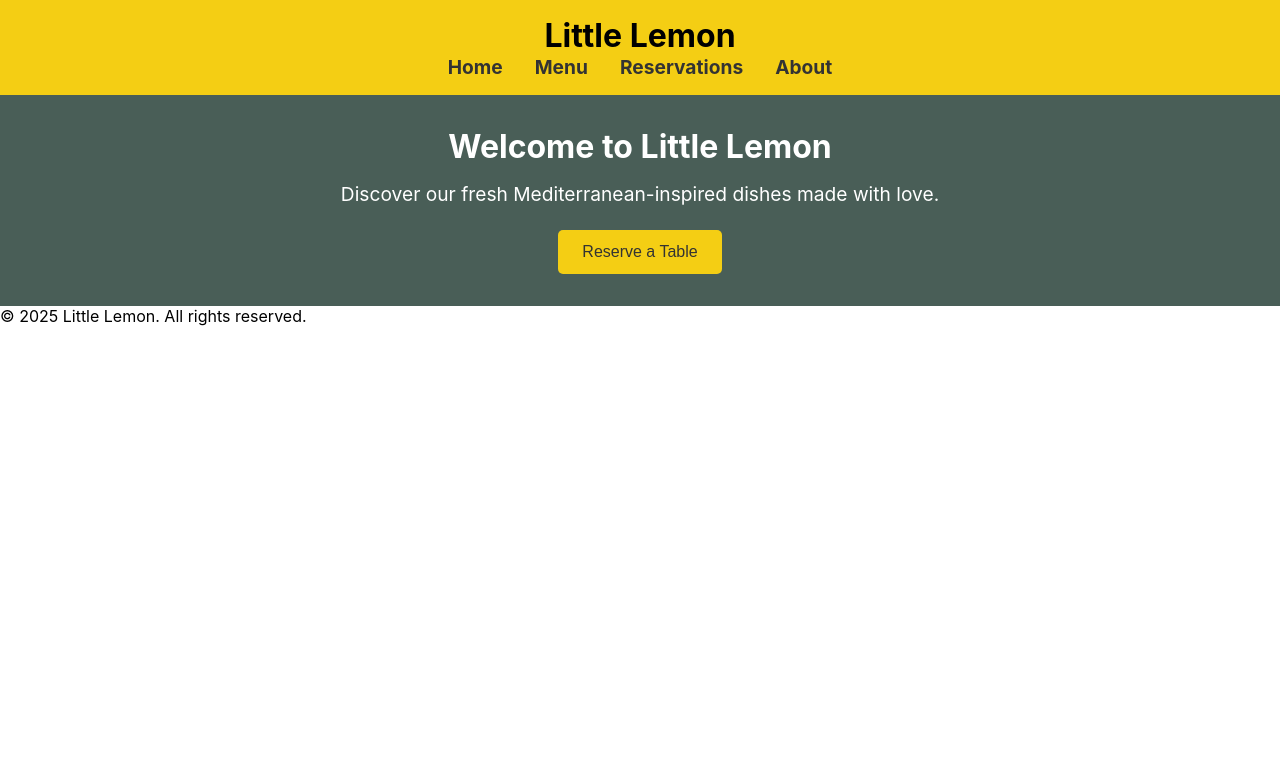
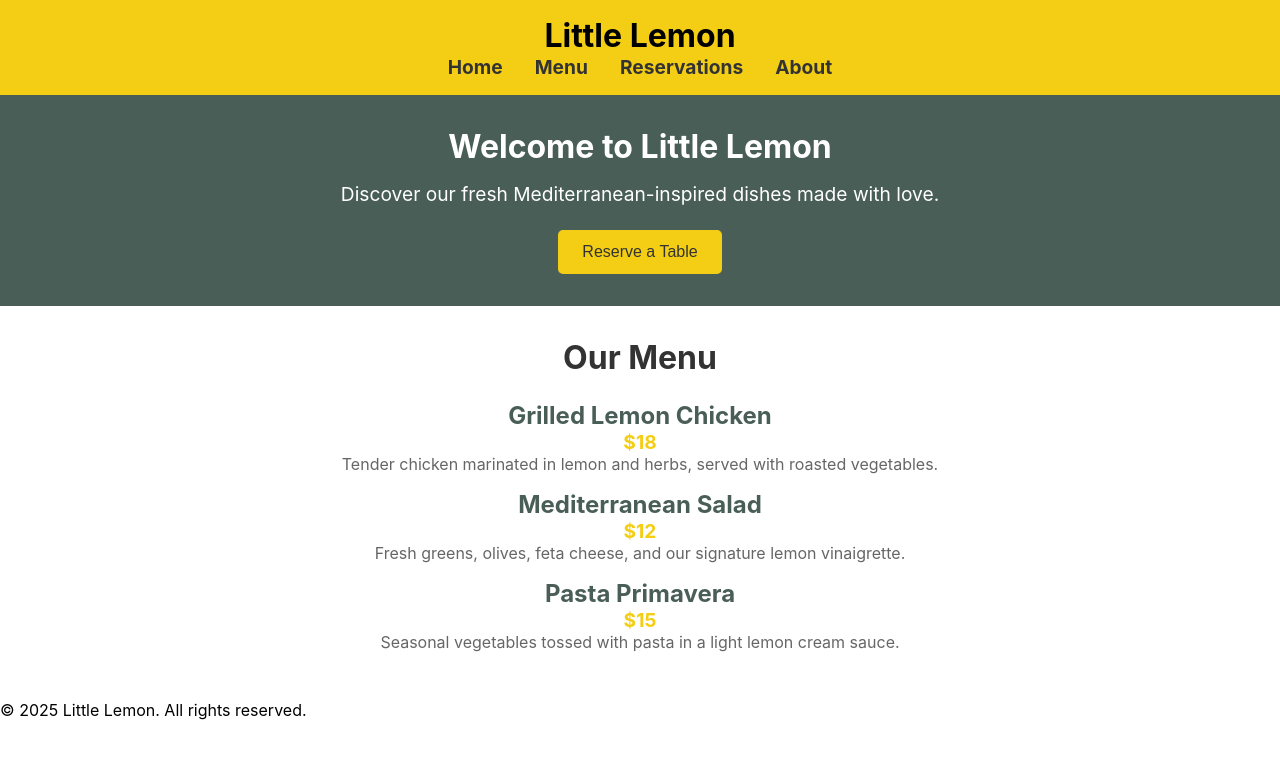
Before and after one commit to masahiro-it/little-lemon2, a React (Create React App) app: page / in a window 1280 px wide. Shown: the top 758 px of the page. Built offline with nearby package versions, Linux system fonts and the light colour scheme.

Commit message:
Add menu section with HTML and CSS styling

```diff
--- a/src/components/Main.js
+++ b/src/components/Main.js
@@ -9,6 +9,24 @@ function Main() {
                 <p>Discover our fresh Mediterranean-inspired dishes made with love.</p>
                 <button>Reserve a Table</button>
             </section>
+            <section className="menu">
+                <h2>Our Menu</h2>
+                <div className="menu-item">
+                    <h3>Grilled Lemon Chicken</h3>
+                    <p className="price">$18</p>
+                    <p>Tender chicken marinated in lemon and herbs, served with roasted vegetables.</p>
+                </div>
+                <div className="menu-item">
+                    <h3>Mediterranean Salad</h3>
+                    <p className="price">$12</p>
+                    <p>Fresh greens, olives, feta cheese, and our signature lemon vinaigrette.</p>
+                </div>
+                <div className="menu-item">
+                    <h3>Pasta Primavera</h3>
+                    <p className="price">$15</p>
+                    <p>Seasonal vegetables tossed with pasta in a light lemon cream sauce.</p>
+                </div>
+            </section>
         </main>
     );
 }
--- a/src/styles/Main.css
+++ b/src/styles/Main.css
@@ -28,3 +28,36 @@
 .hero button:hover {
     background-color: #E0B800; /* ホバー時　少し濃いイエロー */
 }
+
+/* メニュー表示パート */
+.menu {
+    padding: 2rem;
+    background-color: #FFF;
+    text-align: center;
+}
+
+.menu h2 {
+    font-size: 2rem;
+    margin-bottom: 1.5rem;
+    color: #333;
+}
+
+.menu-item {
+    margin: 1rem 0;
+}
+
+.menu-item h3 {
+    font-size: 1.5rem;
+    color: #495E57;
+}
+
+.menu-item p {
+    font-size: 1rem;
+    color: #666;
+}
+
+.menu-item .price {
+    font-size: 1.2rem;
+    font-weight: bold;
+    color: #F4CE14; /* Little Lemonのテーマカラー（黄色） */
+}
```
